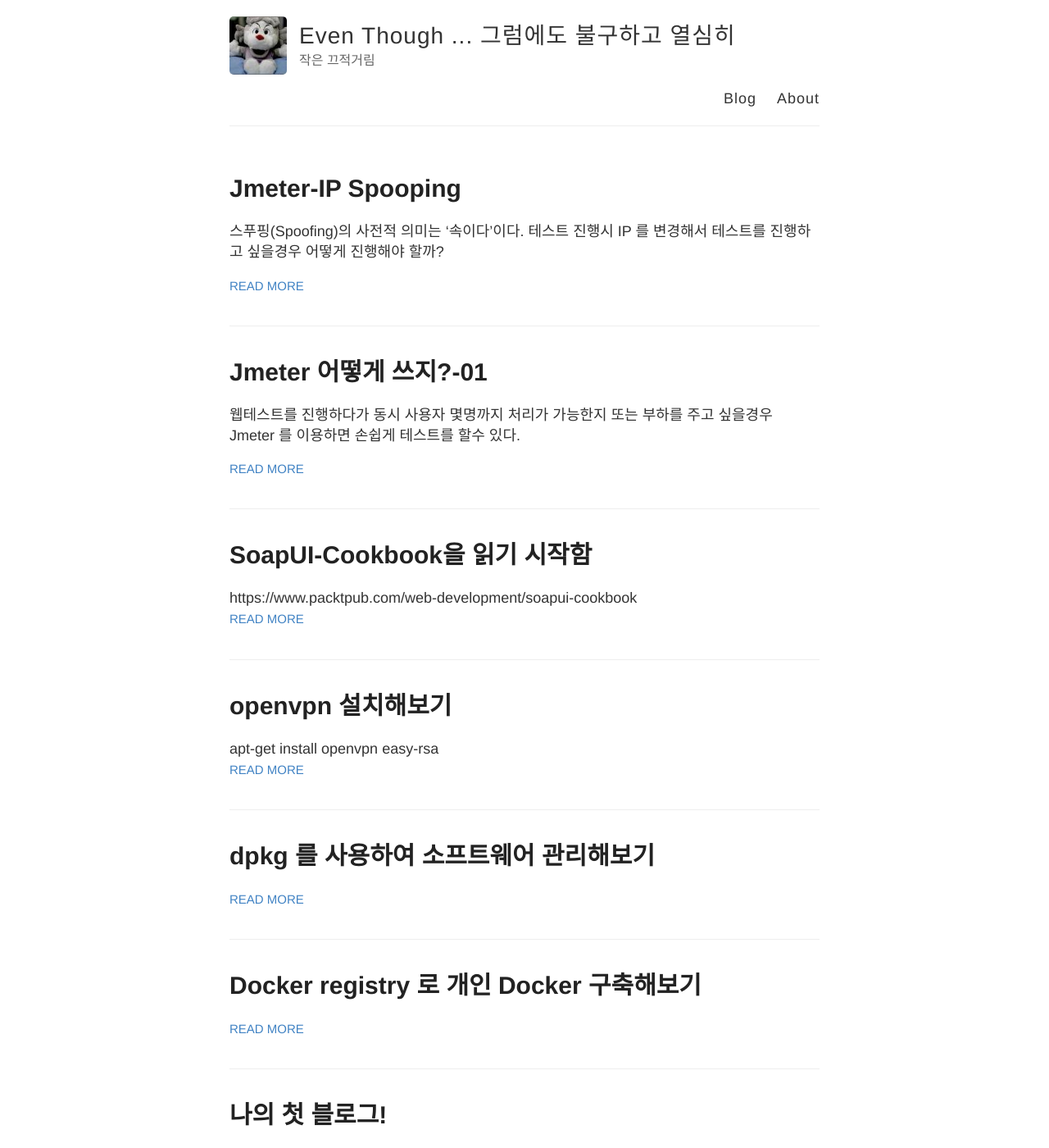
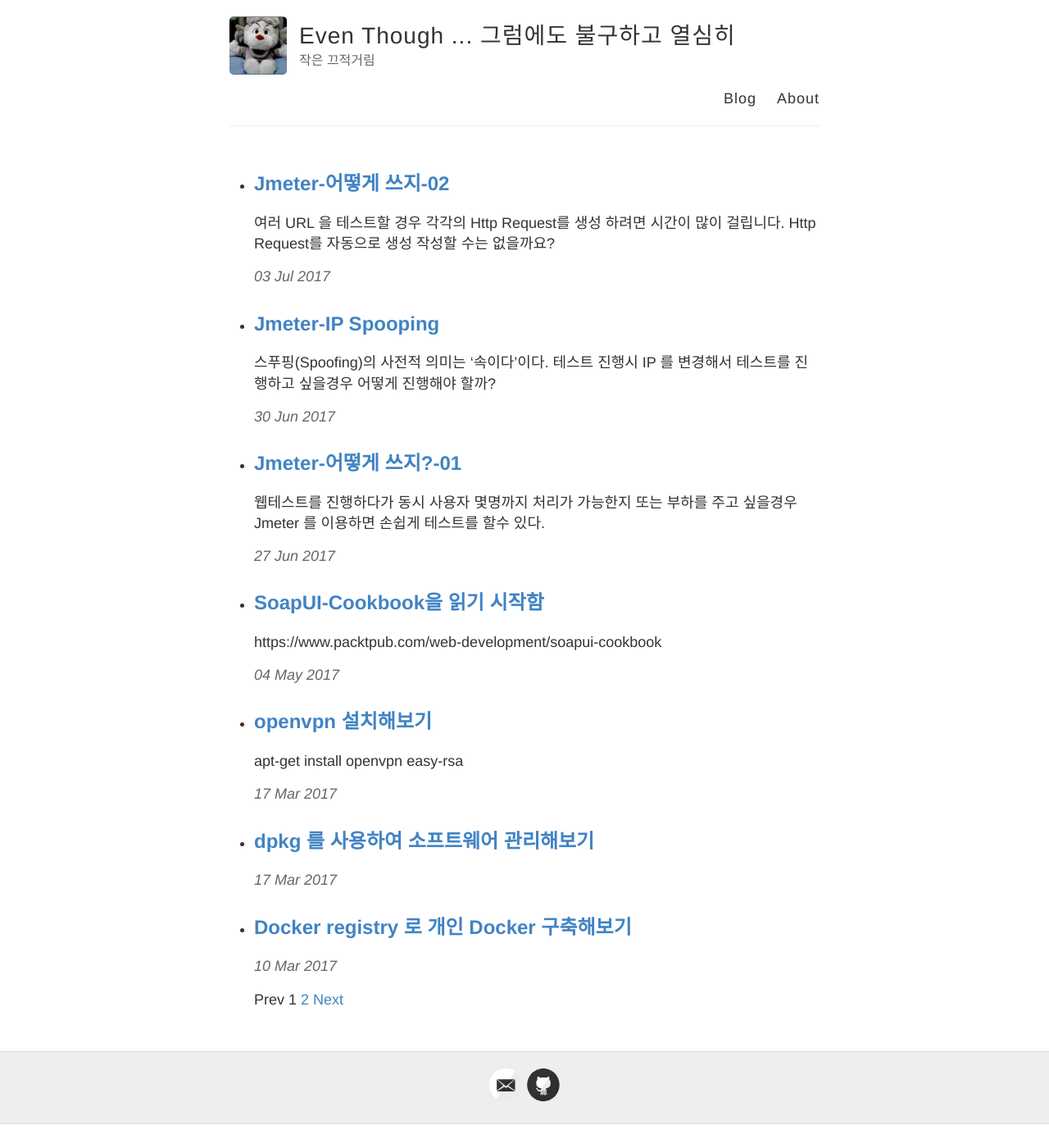
Before and after one commit to xmlangel/xmlangel.github.io, a Jekyll site: the page built from index.html, in a window 1280 px wide and 1400 px high. Shown: the whole window at 82% size. Built offline with Jekyll 4.4.1, drawn with Linux system fonts in a browser that asks for light colours; the list of posts is cut into pages by our own code.

Commit message:
Jmeter 어떻게 쓰지 -02 작성중.

```diff
--- a/_config.yml
+++ b/_config.yml
@@ -47,7 +47,7 @@ url:
 # and NOT your User repository (http://yourusername.github.io)
 # then add in the baseurl here, like this: "/repository-name"
 baseurl: ""
-
+paginate: 7
 #
 # !! You don't need to change any of the configuration flags below !!
 #
@@ -77,7 +77,7 @@ sass:
 gems:
   - jekyll-sitemap # Create a sitemap using the official Jekyll sitemap gem
   - jekyll-feed # Create an Atom feed using the official Jekyll feed gem
-
+  - jekyll-paginate
 # Exclude these files from your production _site
 exclude:
   - Gemfile
--- /dev/null
+++ b/_posts/2017-07-03-How-Can-I-Jmeter-With-Proxy.md
@@ -0,0 +1,43 @@
+---
+layout: post
+title:  "Jmeter-어떻게 쓰지-02"
+date:   2017-07-03 19:02:49 +0900
+categories: jekyll update
+---
+여러 URL 을 테스트할 경우 각각의 Http Request를 생성 하려면 시간이 많이 걸립니다. Http Request를 자동으로 생성 작성할 수는 없을까요?
+* 목차
+{:toc}
+
+# Test Script Recoder
+Test Script Recoder 기능을 이용하면, 테스트하려는 사이트를 클릭하며 돌아다니기만 해도, 필요한 요청을 자동으로 생성해줍니다.
+(이전 버전에서는 Proxy Server 였는데 이름이 바뀐거 같다.)
+
+* 현재 Jmeter 3.0 에서 테스트 하였다.
+
+#### Non - Test Elements>Http(s) Test Script Recorder
+
+WorkBench 에 Test Script Recorder를 추가합니다.
+![Jmeter-Test-Script-Recoder]({{ site.url }}/assets/images/jmeter-18.png){: width="100%" height="100%"}
+
+Port를 임의로 지정한다. 여기서는 8888을 설정했다.
+![Jmeter-Test-Script-Recoder]({{ site.url }}/assets/images/jmeter-19.png){: width="100%" height="100%"}
+
+#### Logic Controller>Recoding Controller
+
+Http Test Script Recoders 가 추가됐으면 Recoding Controller 가 반드시 추가되어야 하는거 같다..없을경우 아래와 같은 메세지가 나타난다.
+![Jmeter-Test-Script-Recoder]({{ site.url }}/assets/images/jmeter-TestScriptRecorder-Error.png){: width="100%" height="100%"}
+Test Plan Content 에서 Use Recoding Controller 를 설정해서 그런듯...기본으로 WorkBench > HTTP(S)Test Script Recoder 를 해도 되지만 Recoding Controller 를 해보겠다.
+![Jmeter-Test-Script-Recoder]({{ site.url }}/assets/images/jmeter-20.png){: width="100%" height="100%"}
+
+Recoding Controller 를 추가해준다.
+![Jmeter-Test-Script-Recoder]({{ site.url }}/assets/images/jmeter-20.png){: width="100%" height="100%"}
+
+Start 를 누르면 레코딩이 시작된다.
+![Jmeter-Test-Script-Recoder]({{ site.url }}/assets/images/jmeter-21.png){: width="100%" height="100%"}
+
+작성중.....
+작성중.....
+작성중.....
+{% highlight ruby %}
+
+{% endhighlight %}
--- a/index.html
+++ b/index.html
@@ -2,7 +2,7 @@
 layout: default
 ---
 
-<div class="posts">
+<!-- <div class="posts">
   {% for post in site.posts %}
     <article class="post">
 
@@ -16,3 +16,59 @@ layout: default
     </article>
   {% endfor %}
 </div>
+ -->
+<section>
+  <ul class="posts">
+    <!-- This loops through the paginated posts -->
+
+    {% for post in paginator.posts %}
+      <li>
+        <h2>
+          <a href="{{ post.url }}">{{ post.title }}</a>
+        </h2>
+      <div class="entry">
+        {{ post.excerpt }}
+      </div>
+        <p>
+          <span class="date">{{ post.date | date_to_string }}</span>
+          <span class="description">{{ post.description }}</span>
+        </p>
+        <ul class="tags cf">
+          {% for tag in post.tags %}
+          <li><a href="/search/?tags={{ tag }}">{{ tag | downcase }}</a></li>
+          {% endfor %}
+        </ul>
+      </li>
+    {% endfor %}
+  </ul>
+
+  <!-- Pagination links -->
+  <ul class="pagination clearfix">
+    {% if paginator.previous_page %}
+      {% if paginator.previous_page == 1 %}
+      <a href="/">Prev</a>
+      {% else %}
+      <li><a href="/page{{ paginator.previous_page }}">Prev</a></li>
+      {% endif %}
+    {% else %}
+    <span class="disabled">Prev</span>
+    {% endif %}
+    {% if paginator.page == 1 %}
+    <span class="active">1</span>
+    {% else %}
+    <a href="/">1</a>
+    {% endif %}
+    {% for count in (2..paginator.total_pages) %}
+      {% if count == paginator.page %}
+      <span class="active">{{ count }}</span>
+      {% else %}
+      <a href="/page{{ count }}">{{ count }}</a>
+      {% endif %}
+    {% endfor %}
+    {% if paginator.next_page %}
+    <a href="/page{{ paginator.next_page }}">Next</a>
+    {% else %}
+    <span class="disabled">Next</span>
+    {% endif %}
+  </ul>
+</section>
```
Also changed, not shown: _posts/2017-06-28-How-Can-I-Use-Jmeter.md (+1 -1 lines), assets/images/jmeter-18.png (added), assets/images/jmeter-19.png (added), assets/images/jmeter-20.png (added), assets/images/jmeter-21.png (added), assets/images/jmeter-22.png (added), assets/images/jmeter-TestScriptRecorder-Error.png (added).
